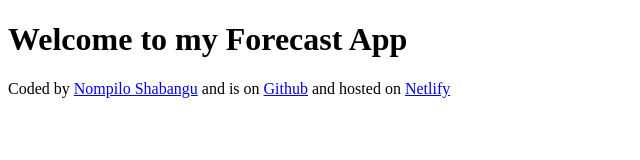
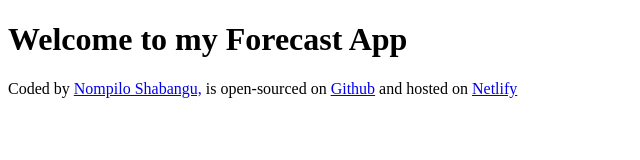
Before and after one commit to NompiloKhensani/forecast-app, a plain HTML site: page index.html in a window 1280 px wide. Shown: the whole page, without its empty margins (0-640 px from the left). Drawn offline with Linux system fonts and the light colour scheme.

Commit message:
Updated footer content

```diff
--- a/index.html
+++ b/index.html
@@ -10,9 +10,9 @@
     <footer>
       Coded by
       <a href="https://github.com/NompiloKhensani" target="_blank">
-        Nompilo Shabangu</a
+        Nompilo Shabangu,</a
       >
-      and is on
+      is open-sourced on
       <a href="https://github.com/NompiloKhensani/forecast-app" target="_blank"
         >Github</a
       >
```
